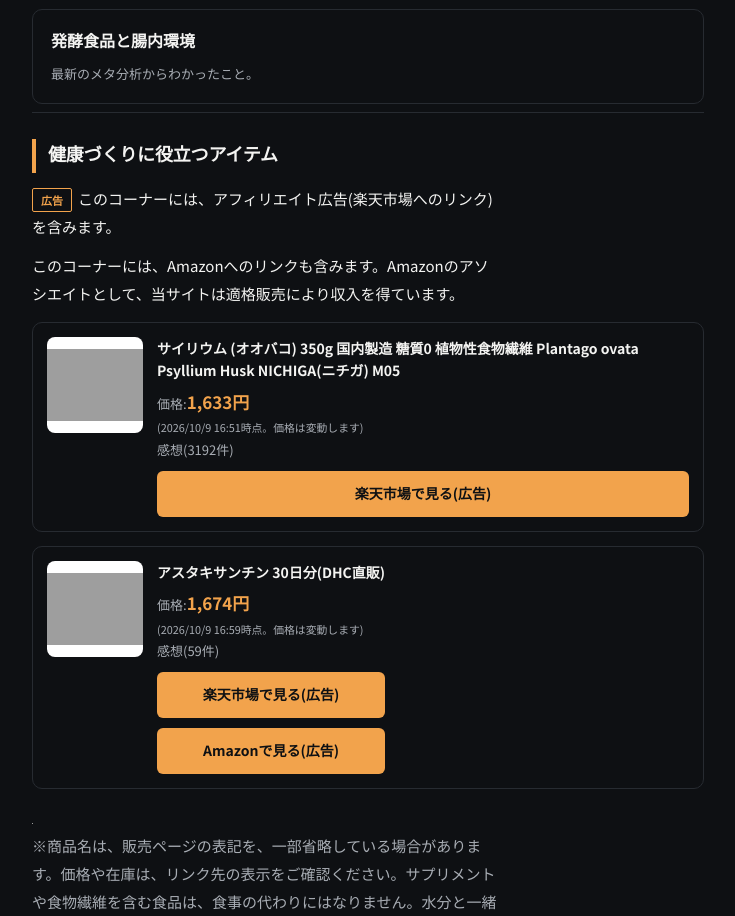
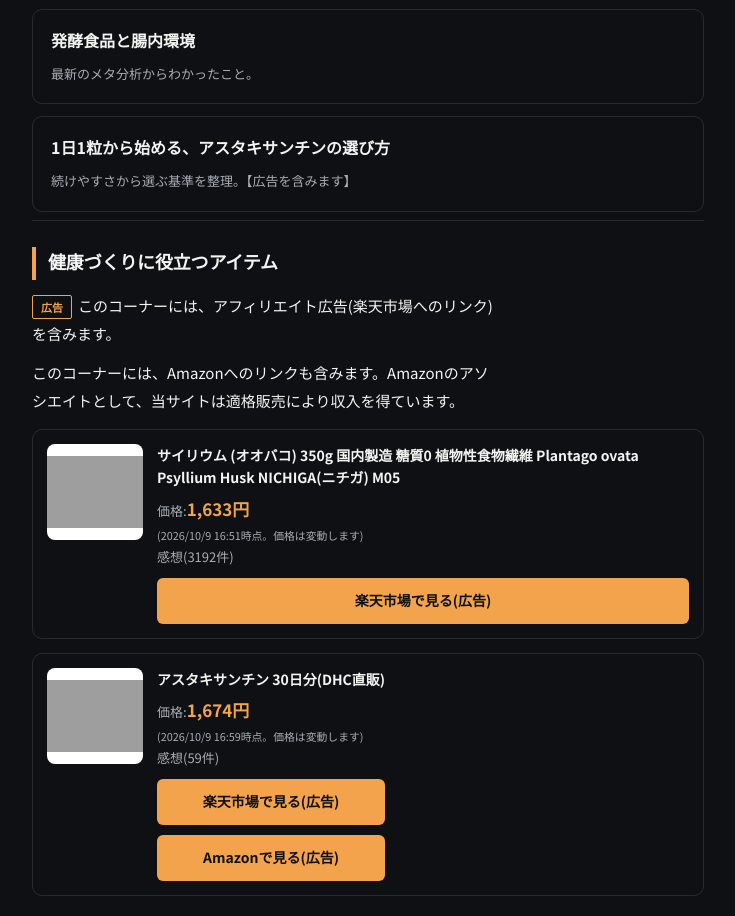
Before and after one commit to and-nutrition/and-nutrition-site, a plain HTML site: page public/body-making.html in a window 1280 px wide. Shown: the part 834-1750 px from the top of the page, without its empty margins (272-1007 px from the left). Drawn offline with Linux system fonts and the light colour scheme; grey boxes are pictures that could not be loaded.

Commit message:
Update body-making.html

```diff
--- a/public/body-making.html
+++ b/public/body-making.html
@@ -157,6 +157,8 @@
     <a href="/protein-timing"><b>筋トレ後のたんぱく質のタイミング</b><span>「30分以内」は本当に必要? 最新の研究から。</span></a>
     <a href="/convenience"><b>コンビニ週間献立</b><span>忙しい平日も、一週間の栄養バランスを整える。</span></a>
     <a href="/fermented"><b>発酵食品と腸内環境</b><span>最新のメタ分析からわかったこと。</span></a>
+    <a href="/astaxanthin"><b>1日1粒から始める、アスタキサンチンの選び方</b><span>続けやすさから選ぶ基準を整理。【広告を含みます】</span></a>
+
   </div>
 
 
```
